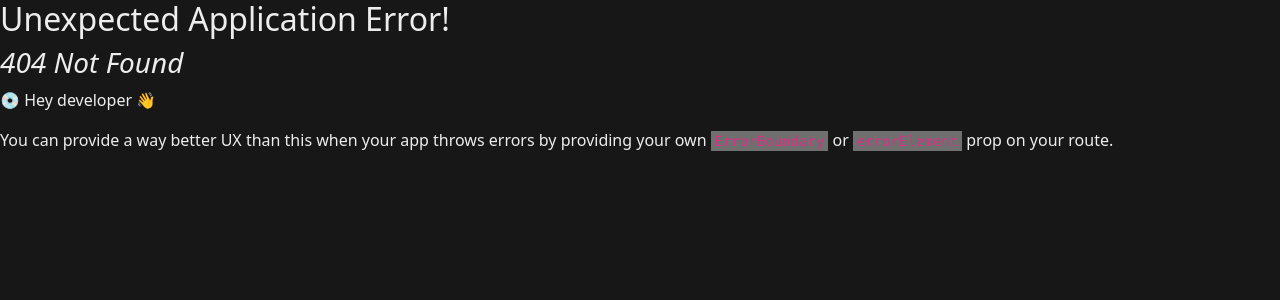
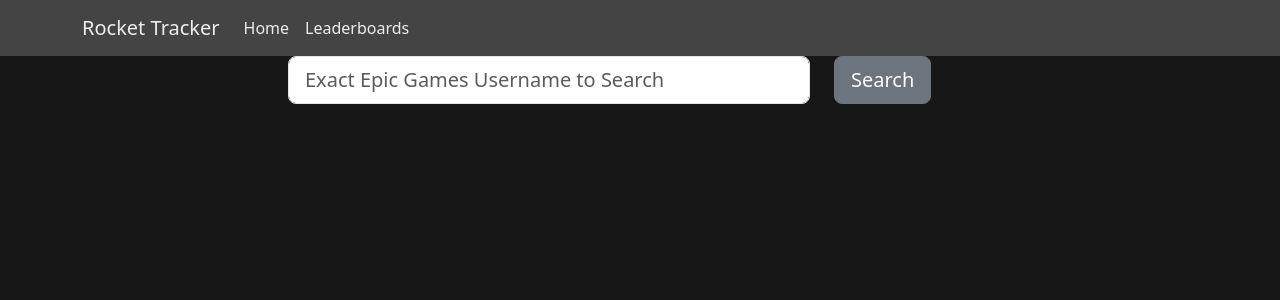
Before and after one commit to skrooms/rocket-tracker, a React (Create React App) app in the folder client/: page /home in a window 1280 px wide. Before the commit this address had no page. Shown: the top 300 px of the page. Built offline with nearby package versions, Linux system fonts and the light colour scheme.

Commit message:
created search bar for epic games username

```diff
--- /dev/null
+++ b/client/src/components/homepage/MainSearchBar.tsx
@@ -0,0 +1,33 @@
+import { useState } from "react";
+import { Button, Col, Container, Form, Row } from "react-bootstrap";
+import { Link } from "react-router-dom";
+
+
+const MainSearchBar = () => {
+    const [epicUsername, setEpicUsername] = useState("");
+
+    return (
+        <Container className="main-search">
+            <Form.Group as={Row} className="col-12 main-search" controlId="mainSearch">
+                <Col className="col-6">
+                    <Form.Control
+                        placeholder="Exact Epic Games Username to Search"
+                        size="lg"
+                        onChange={(e) => {
+                            setEpicUsername(e.target.value);
+                        }}/>
+                </Col>
+                <Col sm="2">
+                    <Link to={"/playersearch?epicid=" + epicUsername}>
+                        <Button size="lg" className="btn btn-secondary">
+                            Search
+                        </Button>
+                    </Link>
+                </Col>
+
+            </Form.Group>
+        </Container>
+    );
+}
+
+export default MainSearchBar;
--- a/client/src/components/navbar/NavBar.tsx
+++ b/client/src/components/navbar/NavBar.tsx
@@ -8,11 +8,11 @@ const NavBar = () => {
     return (
         <Navbar expand="lg" variant="primary" className="navbar">
             <Container>
-                <Navbar.Brand className="navbar" as={Link} to="/">Rocket Tracker</Navbar.Brand>
+                <Navbar.Brand className="navbar" as={Link} to="/home">Rocket Tracker</Navbar.Brand>
                 <Navbar.Toggle aria-controls="main-navbar-nav" />
                 <Navbar.Collapse id="main-navbar-nav">
                     <Nav className="me-auto">
-                        <Nav.Link as={Link} to="/" className="navbar">Home</Nav.Link>
+                        <Nav.Link as={Link} to="/home" className="navbar">Home</Nav.Link>
                         <Nav.Link as={Link} to="/leaderboards" className="navbar">Leaderboards</Nav.Link>
                     </Nav>
                 </Navbar.Collapse>
--- a/client/src/index.tsx
+++ b/client/src/index.tsx
@@ -4,14 +4,19 @@ import React from 'react';
 import ReactDOM from 'react-dom/client';
 import { RouterProvider, createBrowserRouter } from 'react-router-dom';
 import Root from './routes/root';
+import Home from './routes/home';
+import NotFoundPage from './pages/NotFoundPage';
 
 const router = createBrowserRouter([
   {
     path: "/",
     element: <Root />,
-    errorElement: "",
+    errorElement: <NotFoundPage />,
     children: [
-
+      {
+        path: "/home",
+        element: <Home />
+      }
     ]
   }
 ]);
--- /dev/null
+++ b/client/src/pages/HomePage.tsx
@@ -0,0 +1,17 @@
+import { Container } from "react-bootstrap";
+import MainSearchBar from "../components/homepage/MainSearchBar";
+
+
+const HomePage = () => {
+
+
+    return (
+        <div className=" main-search-bar d-flex align-items-center justify-content-center">
+            <Container>
+                <MainSearchBar />
+            </Container>
+        </div>
+    );
+}
+
+export default HomePage;
--- /dev/null
+++ b/client/src/routes/home.tsx
@@ -0,0 +1,10 @@
+import HomePage from "../pages/HomePage"
+
+
+const Home = () => {
+    return (
+        <HomePage />
+    );
+}
+
+export default Home;
--- a/client/src/styles/styles.css
+++ b/client/src/styles/styles.css
@@ -1,3 +1,5 @@
+
+
 body {
     background-color: #171717;
     color: #EDEDED
@@ -7,3 +9,8 @@ body {
     background-color: #444444;
     color: #EDEDED;
 }
+
+.main-search {
+    display: flex;
+    justify-content: center;
+}
```
